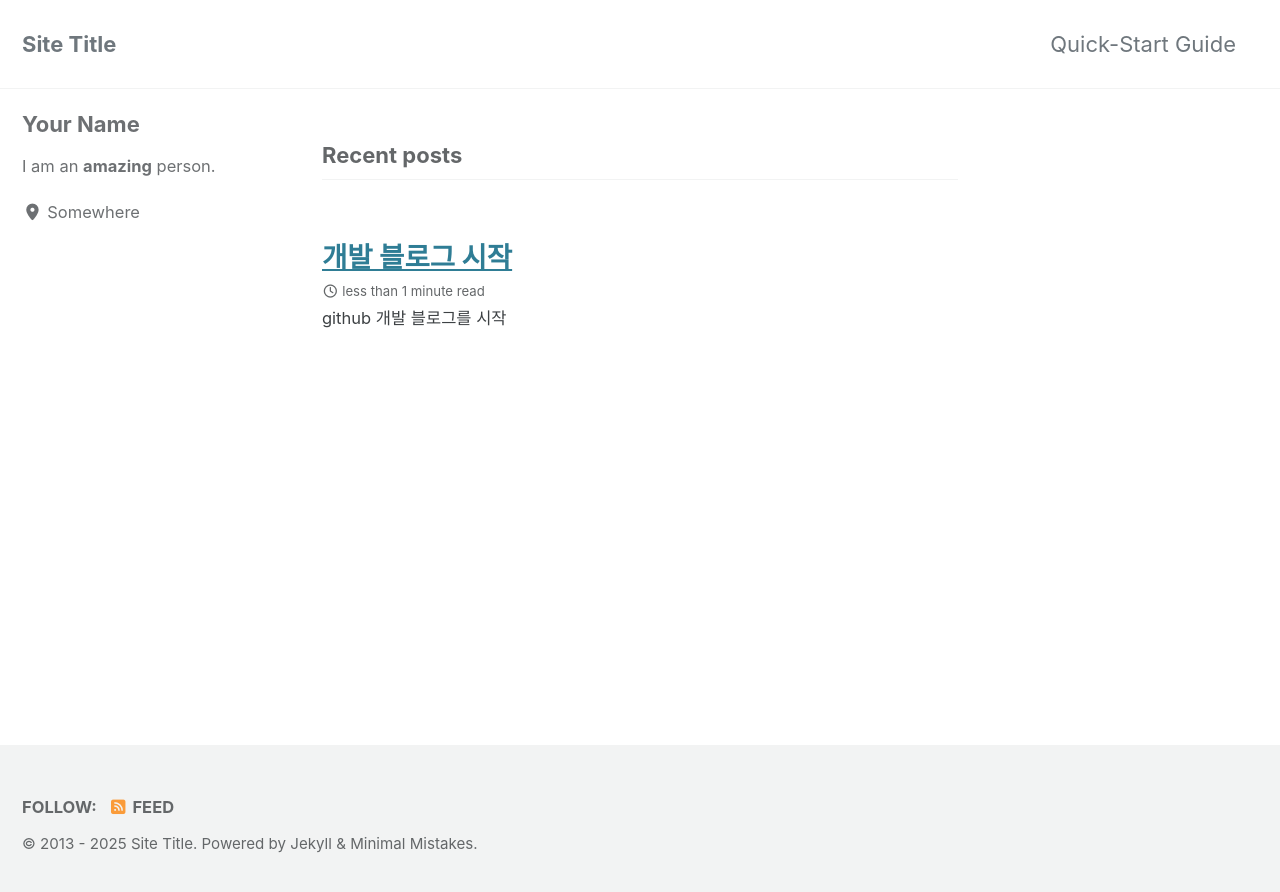
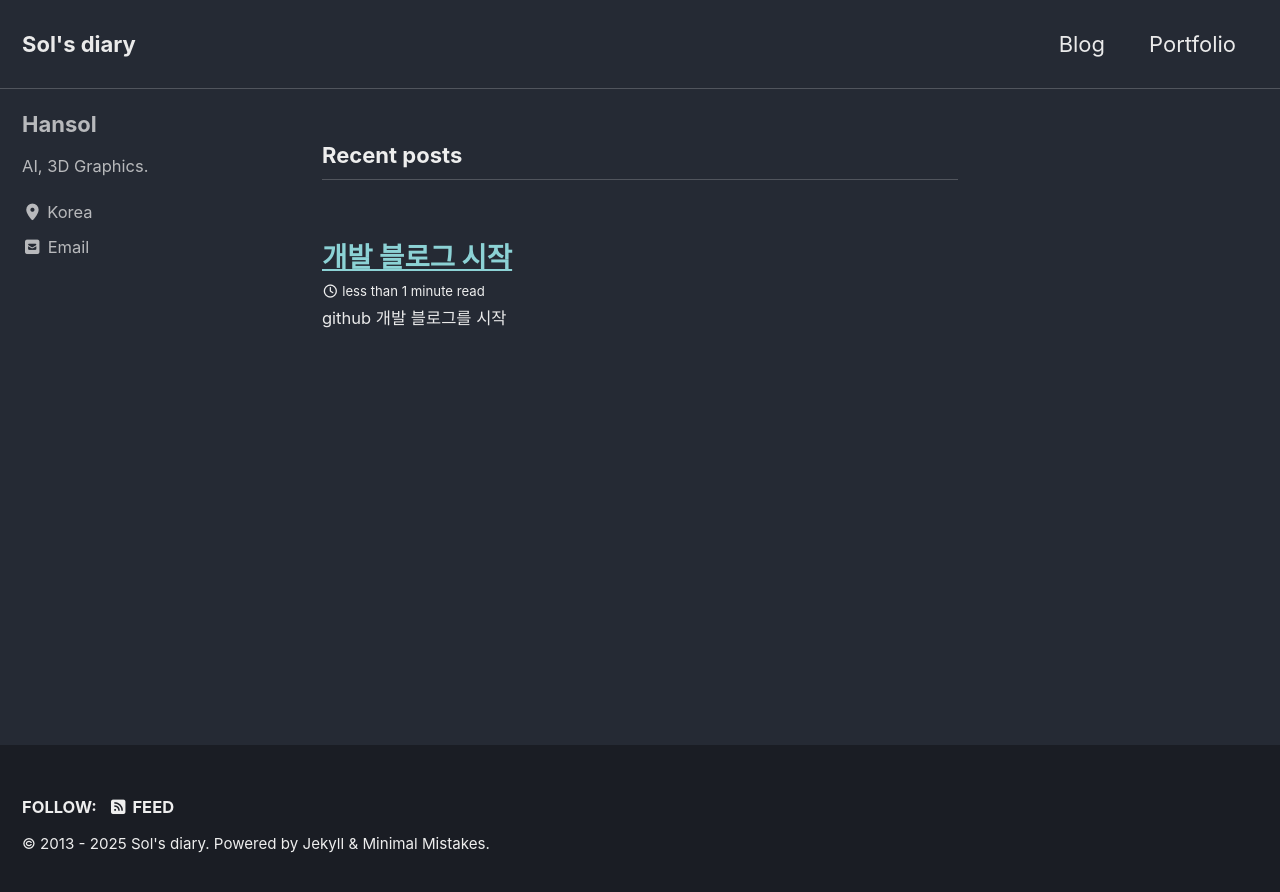
Before and after one commit to HHSOLL/HHSOLL.github.io, a Jekyll site: the page built from index.html, in a window 1280 px wide. Shown: the top 892 px of the page. Built offline with Jekyll 4.4.1, drawn with Linux system fonts in a browser that asks for light colours; cached includes are drawn as plain includes; the list of posts is cut into pages by our own code.

Commit message:
설정수정

```diff
--- a/_config.yml
+++ b/_config.yml
@@ -12,17 +12,17 @@
 
 # theme                  : "minimal-mistakes-jekyll"
 # remote_theme           : "mmistakes/minimal-mistakes"
-minimal_mistakes_skin    : "default" # "air", "aqua", "contrast", "dark", "dirt", "neon", "mint", "plum", "sunrise"
+minimal_mistakes_skin    : "dark" # "air", "aqua", "contrast", "dark", "dirt", "neon", "mint", "plum", "sunrise"
 
 # Site Settings
 locale                   : "en-US"
 rtl                      : # true, false (default) # turns direction of the page into right to left for RTL languages
-title                    : "Site Title"
+title                    : "Sol's diary"
 title_separator          : "-"
 subtitle                 : # site tagline that appears below site title in masthead
-name                     : "Your Name"
-description              : "An amazing website."
-url                      : # the base hostname & protocol for your site e.g. "https://mmistakes.github.io"
+name                     : "Hansol"
+description              : "개발 일지를 작성하는 공간."
+url                      : "https://HHSOLL.github.io"
 baseurl                  : # the subpath of your site, e.g. "/blog"
 repository               : # GitHub username/repo-name e.g. "mmistakes/minimal-mistakes"
 teaser                   : # path of fallback teaser image, e.g. "/assets/images/500x300.png"
@@ -113,11 +113,11 @@ analytics:
 
 # Site Author
 author:
-  name             : "Your Name"
+  name             : "Hansol"
   avatar           : # path of avatar image, e.g. "/assets/images/bio-photo.jpg"
-  bio              : "I am an **amazing** person."
-  location         : "Somewhere"
-  email            :
+  bio              : "AI, 3D Graphics."
+  location         : "Korea"
+  email            : "khsol1@soongsil.ac.kr"
   links:
     - label: "Email"
       icon: "fas fa-fw fa-envelope-square"
```
Also changed, not shown: _data/navigation.yml (+4 -4 lines).
